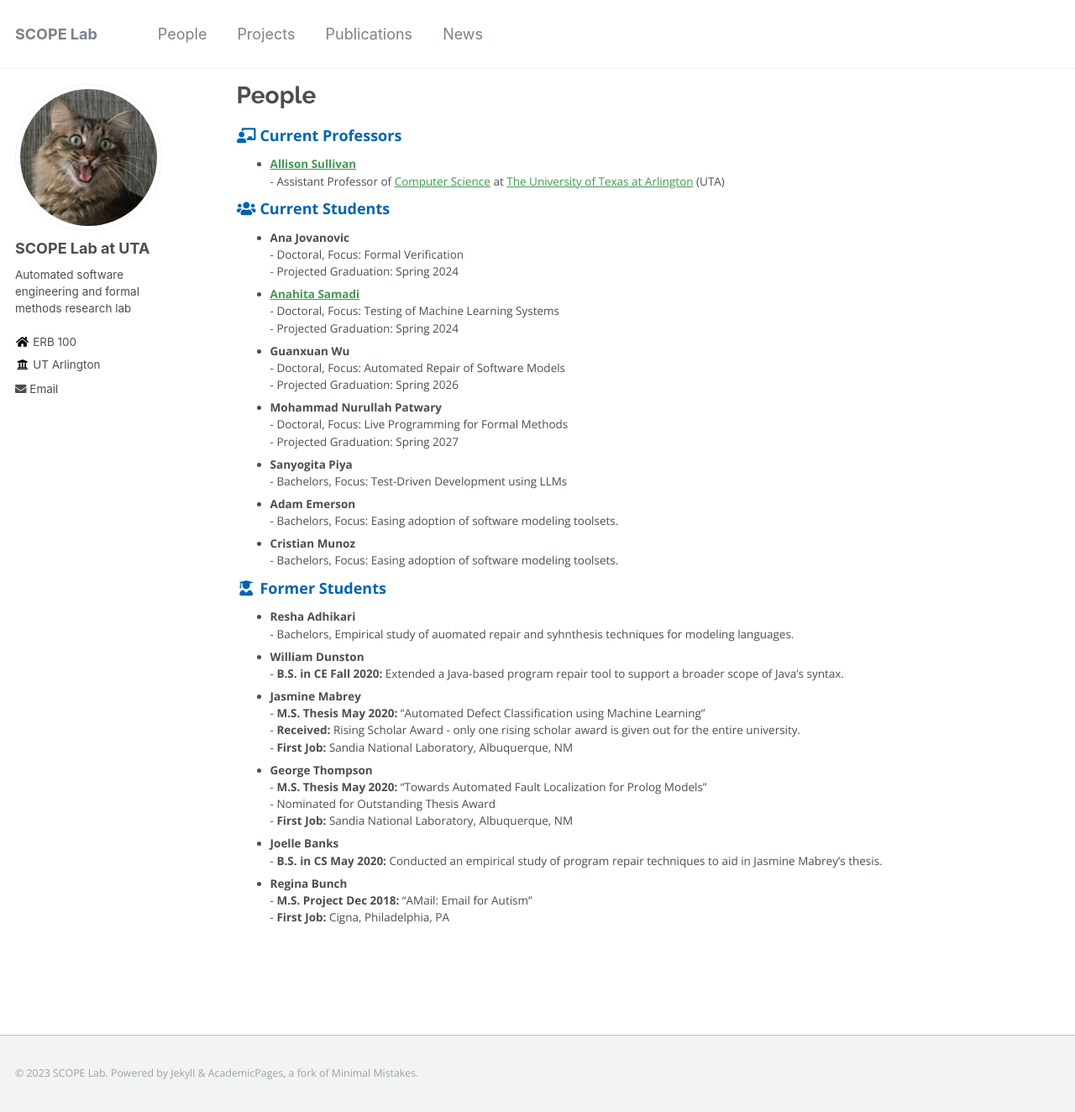
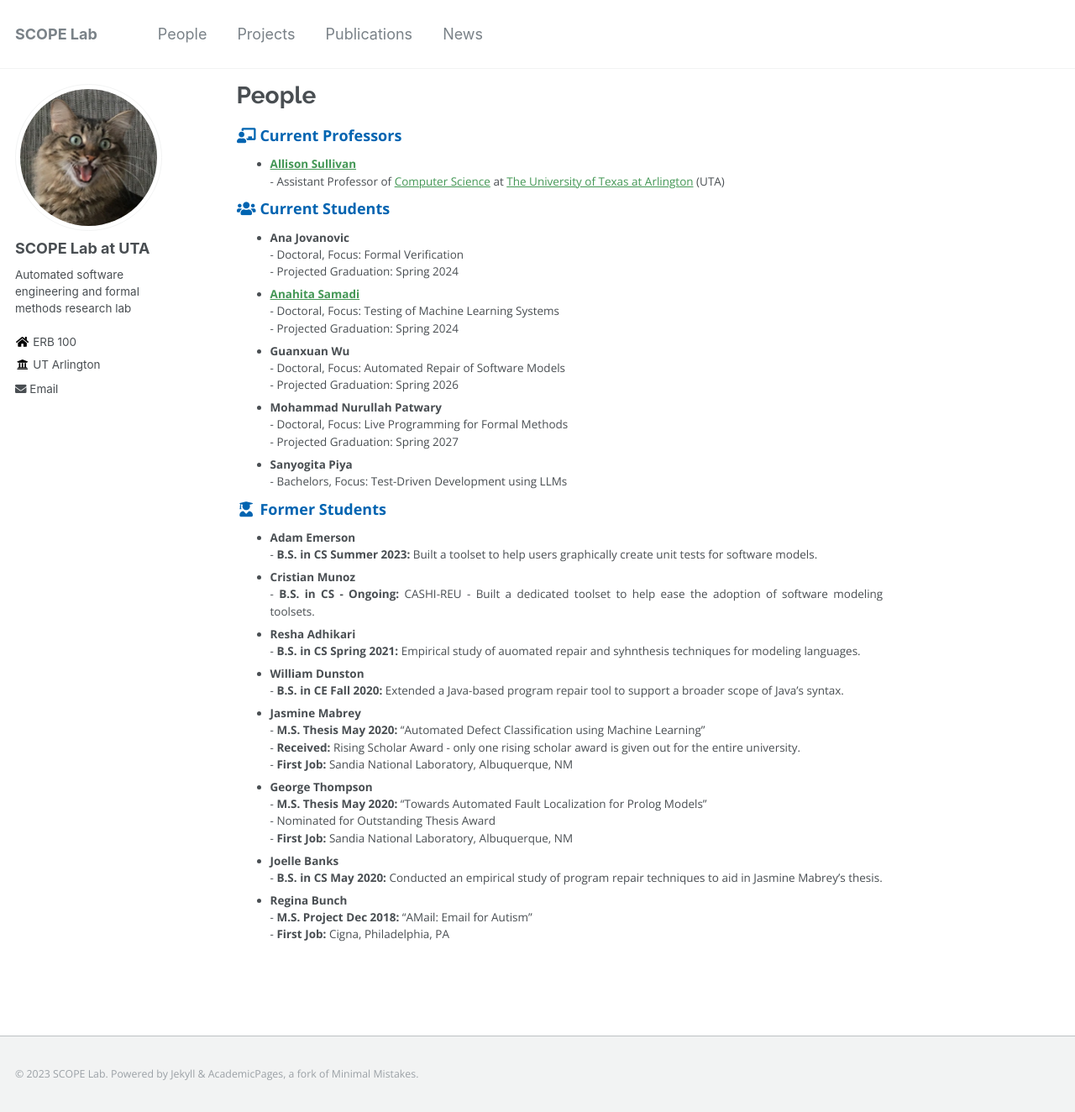
Before and after one commit to SCOPELabUTA/SCOPELabUTA.github.io, a Jekyll site: the page built from _pages/people.md, in a window 1280 px wide and 1324 px high. Shown: the whole window at 84% size. Built offline with Jekyll 4.4.1, drawn with Linux system fonts in a browser that asks for light colours.

Commit message:
Update people.md

```diff
--- a/_pages/people.md
+++ b/_pages/people.md
@@ -13,11 +13,11 @@ author_profile: true
 * **Guanxuan Wu** <br> - Doctoral, Focus: Automated Repair of Software Models <br> - Projected Graduation: Spring 2026
 * **Mohammad Nurullah Patwary** <br> - Doctoral, Focus: Live Programming for Formal Methods <br> - Projected Graduation: Spring 2027
 * **Sanyogita Piya** <br> - Bachelors, Focus: Test-Driven Development using LLMs
-* **Adam Emerson** <br> - Bachelors, Focus: Easing adoption of software modeling toolsets.
-* **Cristian Munoz** <br> - Bachelors, Focus: Easing adoption of software modeling toolsets.
 
 ### <i class="fa fa-fw fa-user-graduate" aria-hidden="true"></i> Former Students
-* **Resha Adhikari** <br> - Bachelors, Empirical study of auomated repair and syhnthesis techniques for modeling languages.
+* **Adam Emerson** <br> - **B.S. in CS Summer 2023:** Built a toolset to help users graphically create unit tests for software models.
+* **Cristian Munoz** <br> - **B.S. in CS - Ongoing:** CASHI-REU - Built a dedicated toolset to help ease the adoption of software modeling toolsets.
+* **Resha Adhikari** <br> - **B.S. in CS Spring 2021:** Empirical study of auomated repair and syhnthesis techniques for modeling languages.
 * **William Dunston** <br> - **B.S. in CE Fall 2020:** Extended a Java-based program repair tool to support a broader scope of Java's syntax.
 * **Jasmine Mabrey** <br> - **M.S. Thesis May 2020:** "Automated Defect Classification using Machine Learning" <br> - **Received:** Rising Scholar Award - only one rising scholar award is given out for the entire university. <br> - **First Job:** Sandia National Laboratory, Albuquerque, NM
 * **George Thompson** <br> - **M.S. Thesis May 2020:** "Towards Automated Fault Localization for Prolog Models" <br> - Nominated for Outstanding Thesis Award <br> - **First Job:** Sandia National Laboratory, Albuquerque, NM
```
